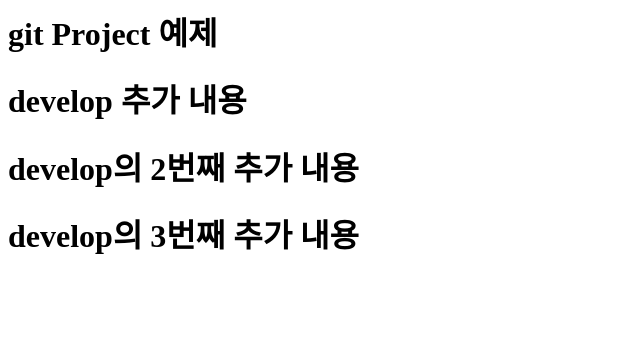
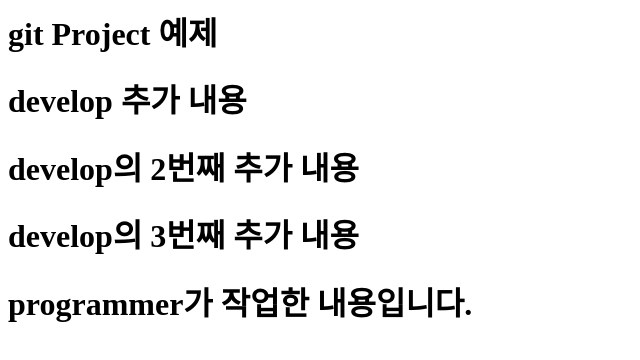
Before and after one commit to syscrypto/git_Project_OSS3, a plain HTML site: page index.html in a window 1280 px wide. Shown: the whole page, without its empty margins (0-640 px from the left). Drawn offline with Linux system fonts and the light colour scheme.

Commit message:
pro commit

```diff
--- a/index.html
+++ b/index.html
@@ -8,5 +8,9 @@
         <h1> develop의 2번째 추가 내용</h1>
         <h1> develop의 3번째 추가 내용</h1>
 
+
+
+        <h1> programmer가 작업한 내용입니다. </h1>
+
     </body>
 </html>
```
